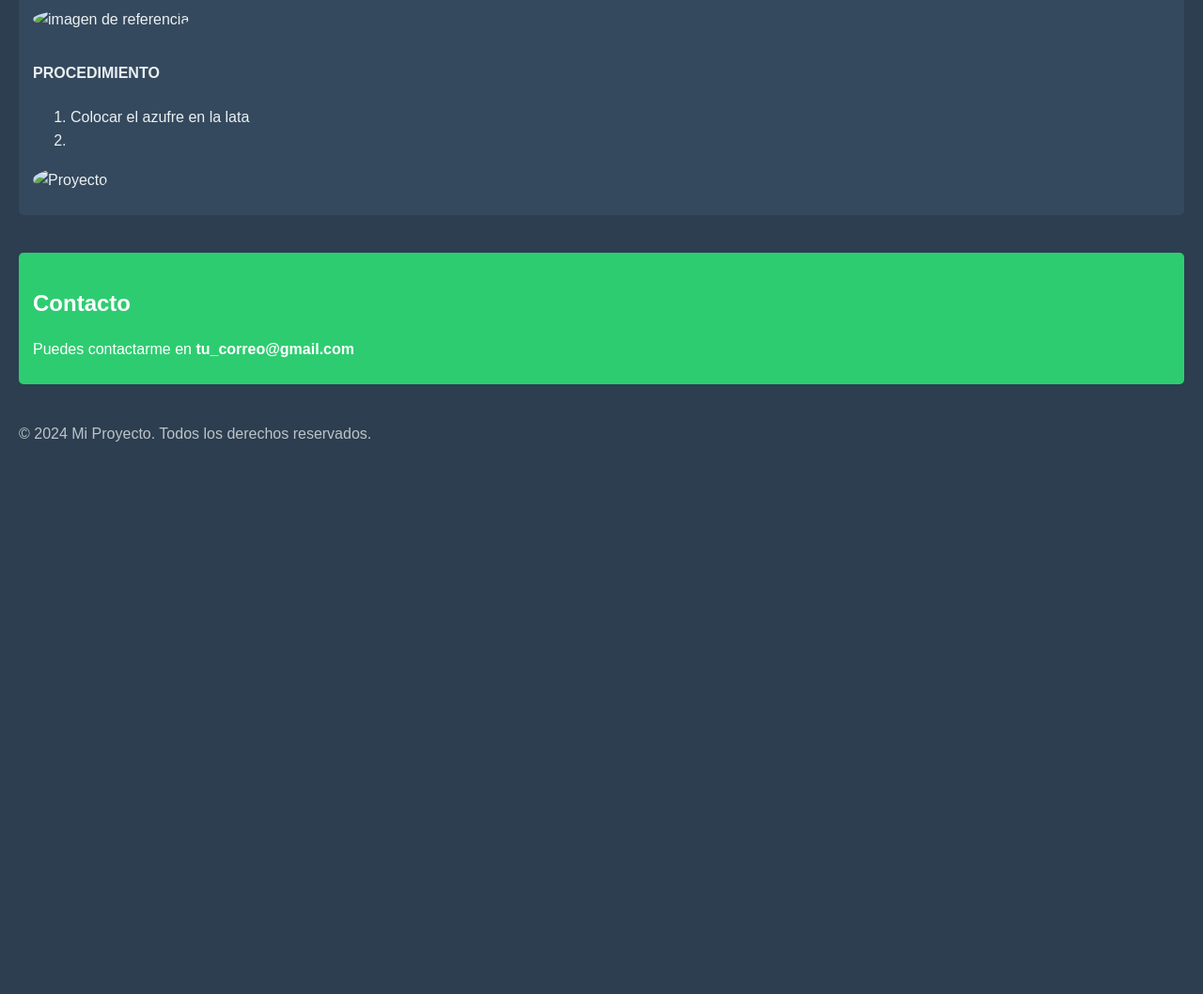
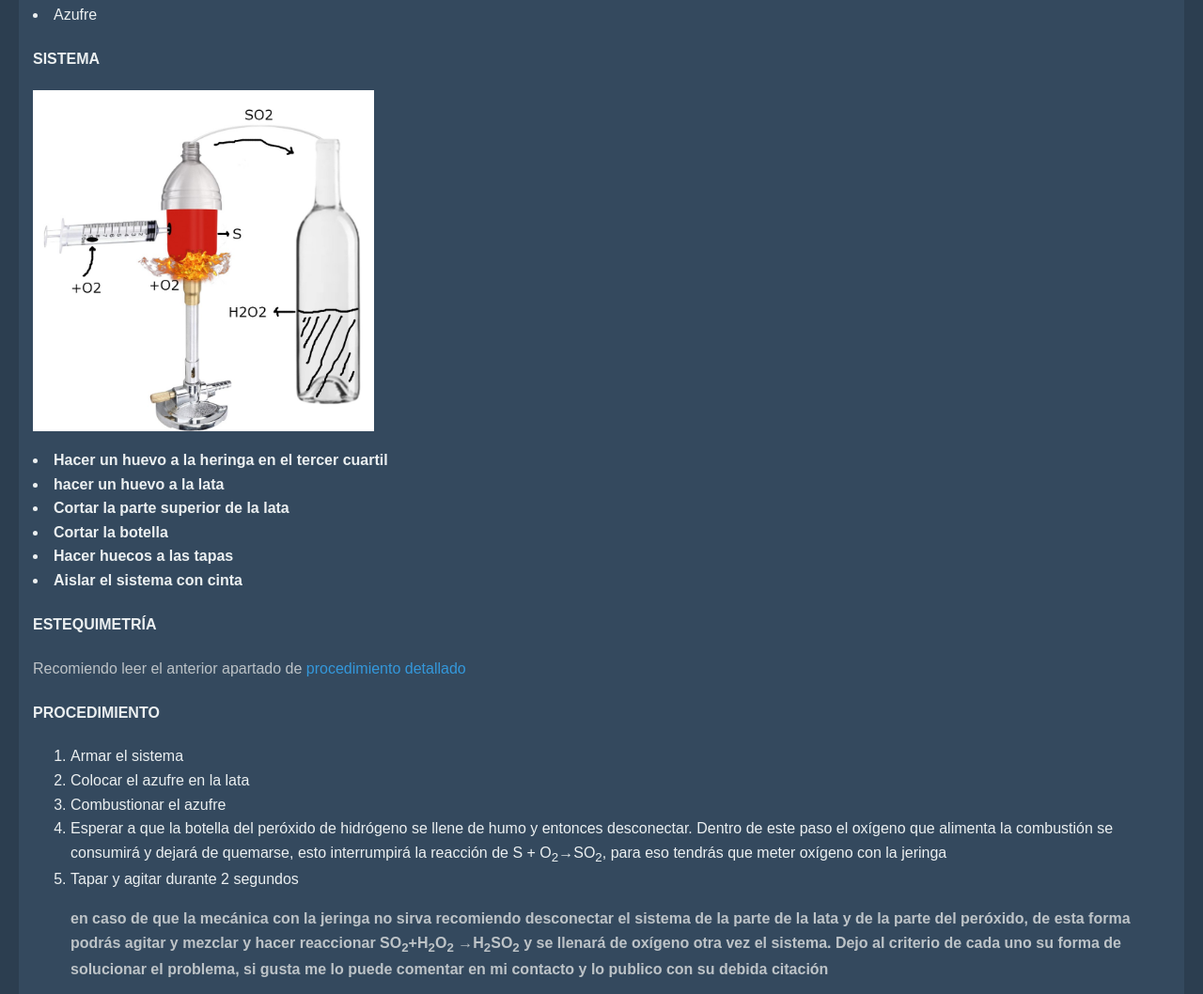
Before and after one commit to Akio107A/pagina_web_personal, a plain HTML site: page proyecto.html in a window 1280 px wide. Shown: the part 1716-2774 px from the top of the page at 94% size. Before the commit the page ends 2211 px from the top, so only its background shows below. Drawn offline with Linux system fonts and the light colour scheme.

Commit message:
terminado

```diff
--- a/proyecto.html
+++ b/proyecto.html
@@ -50,8 +50,7 @@
         }
 
         .proyecto img {
-            border-radius: 50%;
-            width: 100%; /* La imagen ocupa el ancho completo de su contenedor */
+            width: 30%; /* La imagen ocupa el ancho completo de su contenedor */
             height: auto; /* Mantiene la proporción original de la imagen */
             margin-bottom: 10px; /* Espacio bajo la imagen */
         }
@@ -84,6 +83,8 @@
     <section class="proyecto">
         <h2>Ácido sulfúrico H<sub>2</sub>SO<sub>4</sub></h2>
 
+        <p>Antes de empezar con esta publicación quiero dejar en claro que la última forma no la he puesto en práctica y no podría asegurar que funciona al 100%, aún así le invito a intentarlo.</p>
+
         <h3>Primer forma: Fallido</h3>
         <p>Este fue mi primer intento de sintetizar ácido sulfúrico. Quiero agregar este procedimiento ya que es una de las tantas muestras que la prueba y el error son parte del camino. Por eso mismo agregué una sección para mencionar cada fallo que visto.</p>
 
@@ -109,6 +110,7 @@
             <li>Esperar la formación del dióxido de azufre</li>
         </ol>
 
+        <section id="PROCEDIMIENTO DETALLADO">
             <h4>PROCEDIMIENTO DETALLADO</h4>
             <p>Tener en cuenta la siguiente proporción: por cada gramo de peróxido de hidrógeno habrán 0.03g de azufre</p>
             <li>1gH<sub>2</sub>O<sub>2</sub>/0.03gS</li>
@@ -120,6 +122,7 @@
                 <li>Esperar la formación del dióxido de azufre</li>
                 <p>No se forma el compuesto que se quiere sintetizar (H<sub>2</sub>SO<sub>4</sub>)</p>
             </ol>
+        </section>
 
         <h4>EXPERIMENTO FALLIDO: FALLOS Y OBSERVACIONES</h4>
         <li>No se forma ninguna liberación de gas; por lo tanto no se obtuvo el gas (SO<sub>2</sub>)</li>
@@ -142,12 +145,25 @@
         <li>Azufre</li>
 
         <h4>SISTEMA</h4>
-        <img src="imagen de referencia.jog" alt="imagen de referencia">
+        <img src="https://raw.githubusercontent.com/Akio107A/pagina_web_personal/main/sistema%20para%20%C3%A1cido.jpg" alt="imagen de referencia">
+        <li><b>Hacer un huevo a la heringa en el tercer cuartil</b></li>
+        <li><b>hacer un huevo a la lata</b></li>
+        <li><b>Cortar la parte superior de la lata</b></li>
+        <li><b>Cortar la botella</b></li>
+        <li><b>Hacer huecos a las tapas</b></li>
+        <li><b>Aislar el sistema con cinta</b></li>
+
+        <h4>ESTEQUIMETRÍA</h4>
+        <p>Recomiendo leer el anterior apartado de <a href="#PROCEDIMIENTO DETALLADO">procedimiento detallado</a></p>
 
         <h4>PROCEDIMIENTO</h4>
         <ol>
+            <li>Armar el sistema</li>
             <li>Colocar el azufre en la lata</li>
-            <li></li>
+            <li>Combustionar el azufre</li>
+            <li>Esperar a que la botella del peróxido de hidrógeno se llene de humo y entonces desconectar. Dentro de este paso el oxígeno que alimenta la combustión se consumirá y dejará de quemarse, esto interrumpirá la reacción de S + O<sub>2</sub>→SO<sub>2</sub>, para eso tendrás que meter oxígeno con la jeringa</li>
+            <li>Tapar y agitar durante 2 segundos</li>
+            <p><b>en caso de que la mecánica con la jeringa no sirva recomiendo desconectar el sistema de la parte de la lata y de la parte del peróxido, de esta forma podrás agitar y mezclar y hacer reaccionar SO<sub>2</sub>+H<sub>2</sub>O<sub>2</sub> →H<sub>2</sub>SO<sub>2</sub> y se llenará de oxígeno otra vez el sistema. Dejo al criterio de cada uno su forma de solucionar el problema, si gusta me lo puede comentar en mi contacto y lo publico con su debida citación</b></p>
         </ol>
 
         <img src="proyecto.jpg" alt="Proyecto">
```
Lines whose indentation alone changed are shown as unchanged.
